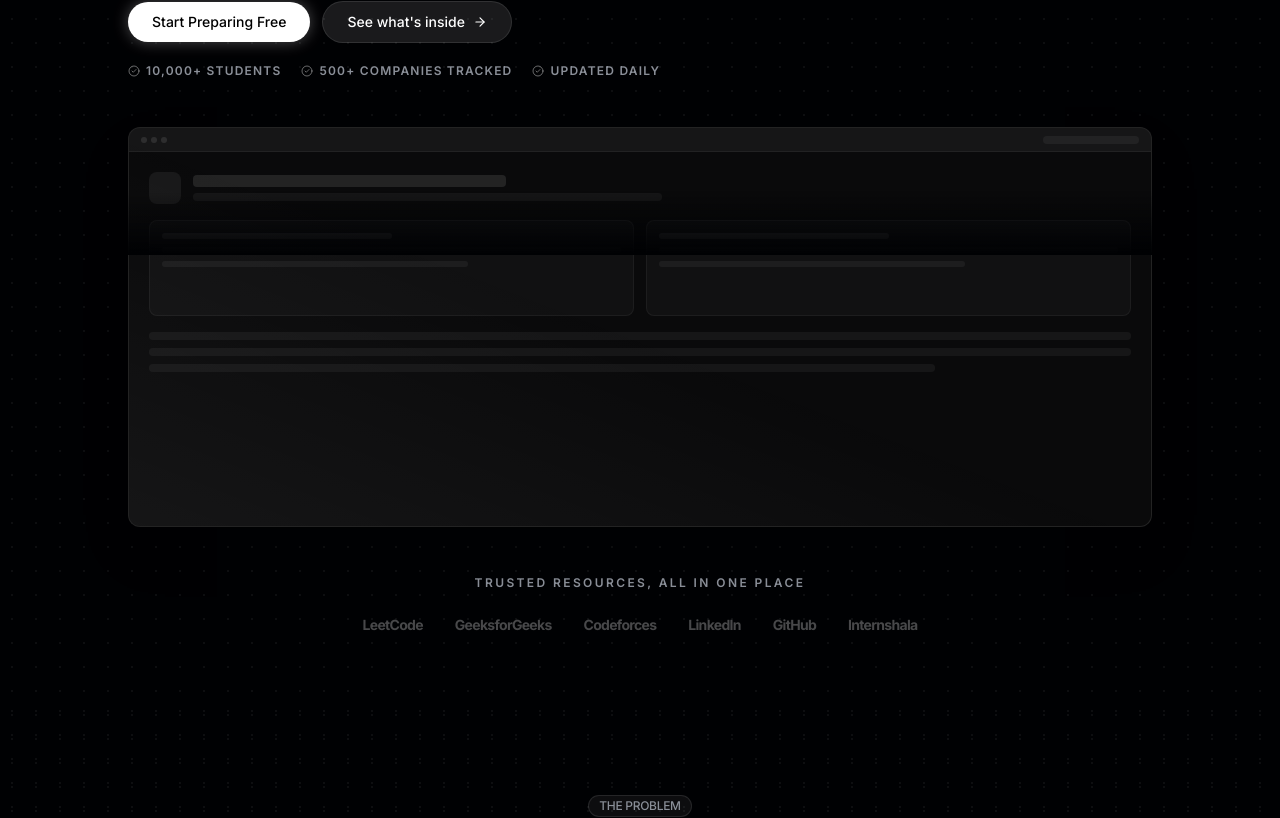
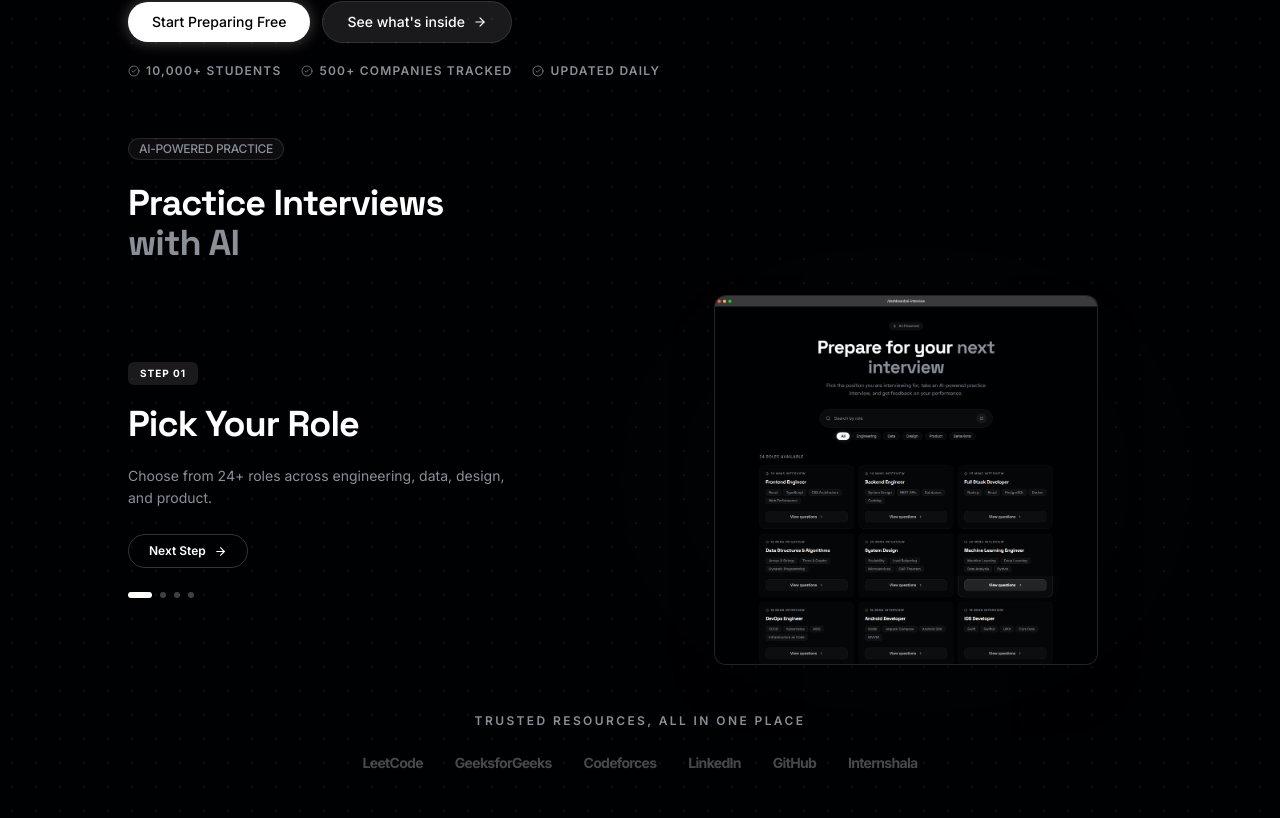
Before and after one commit to Furqan-7/DevPrep, a Next.js app in the folder apps/web/: page / in a window 1280 px wide. Shown: the part 473-1291 px from the top of the page. Built offline with nearby package versions, Linux system fonts and the light colour scheme.

Commit message:
Changed Landing page

```diff
--- a/apps/web/app/page.tsx
+++ b/apps/web/app/page.tsx
@@ -14,6 +14,10 @@ import Image from "next/image";
 import dsaImage from "public/dsa.png";
 import cscoreImage from "public/cscore.png";
 import jobsImage from "public/jobs.png";
+import interview1 from "public/interview1.png";
+import interview2 from "public/interview2.png";
+import interview3 from "public/interview3.png";
+import interview4 from "public/interview4.png";
 
 
 const Button = ({
@@ -120,6 +124,41 @@ const MockupCard = ({ className = "" }: { className?: string }) => (
 
 export default function App() {
   const router = useRouter();
+  const [activeTab, setActiveTab] = useState(0);
+
+  const interviewSteps = [
+    {
+      label: "01 — Pick Your Role",
+      stepLabel: "STEP 01",
+      heading: "Pick Your Role",
+      desc: "Choose from 24+ roles across engineering, data, design, and product.",
+      img: interview1,
+      size: "max-w-sm",
+    },
+    {
+      label: "02 — Review Questions",
+      stepLabel: "STEP 02",
+      heading: "Review Real Questions",
+      desc: "See the most common interview questions for your role before you practice.",
+      img: interview2,
+      size: "max-w-[260px]",
+    },
+    {
+      label: "03 — Allow Access",
+      stepLabel: "STEP 03",
+      heading: "Allow Mic & Camera",
+      desc: "Grant microphone and camera permissions to start your live AI mock interview session.",
+      img: interview3,
+    },
+    {
+      label: "04 — Take the Interview",
+      stepLabel: "STEP 04",
+      heading: "Take the Interview",
+      desc: "Start a live AI-powered mock interview and get instant feedback on your answers.",
+      img: interview4,
+    },
+  ];
+
   return (
     <div id="tech-prep-app" className="relative min-h-screen selection:bg-white selection:text-black dot-background">
       <Nav />
@@ -177,15 +216,65 @@ export default function App() {
             </motion.div>
           </div>
 
-          <motion.div
-            initial={{ opacity: 0, y: 40 }}
-            animate={{ opacity: 1, y: 0 }}
-            transition={{ duration: 0.7, delay: 0.4 }}
-            className="mt-12 relative group"
-          >
-            <div className="absolute inset-0 bg-gradient-to-t from-brand-bg via-transparent to-transparent z-10 h-32 bottom-0" />
-            <MockupCard className="h-[280px] md:h-[400px] w-full" />
-          </motion.div>
+          {/* AI Interview steps */}
+          <div className="mt-14">
+            <div className="mb-8">
+              <SectionLabel>AI-Powered Practice</SectionLabel>
+              <h2 className="text-2xl md:text-4xl font-display font-bold tracking-tight leading-[1.1] mt-3">
+                Practice Interviews
+                <br />
+                <span className="text-brand-muted">with AI</span>
+              </h2>
+            </div>
+            <div className="grid lg:grid-cols-2 gap-10 items-center">
+              {/* Left: text */}
+              <div className="flex flex-col items-start gap-5">
+                <span className="inline-block bg-white/10 text-white text-[10px] font-bold uppercase tracking-widest px-3 py-1 rounded-md">
+                  {interviewSteps[activeTab].stepLabel}
+                </span>
+                <h2 className="text-2xl md:text-4xl font-display font-bold tracking-tight leading-[1.1]">
+                  {interviewSteps[activeTab].heading}
+                </h2>
+                <p className="text-sm text-brand-muted leading-relaxed max-w-sm">
+                  {interviewSteps[activeTab].desc}
+                </p>
+                <button
+                  onClick={() => setActiveTab((activeTab + 1) % interviewSteps.length)}
+                  className="flex items-center gap-2 px-5 py-2 rounded-full border border-white/20 text-xs font-semibold text-white hover:bg-white/10 transition-all duration-200 group/btn mt-1"
+                >
+                  Next Step <ArrowRight size={13} className="group-hover/btn:translate-x-1 transition-transform" />
+                </button>
+                {/* Dot indicators */}
+                <div className="flex items-center gap-2 mt-1">
+                  {interviewSteps.map((_, i) => (
+                    <button
+                      key={i}
+                      onClick={() => setActiveTab(i)}
+                      className={`h-1.5 rounded-full transition-all duration-300 ${
+                        activeTab === i ? "w-6 bg-white" : "w-1.5 bg-white/25 hover:bg-white/50"
+                      }`}
+                    />
+                  ))}
+                </div>
+              </div>
+              {/* Right: screenshot */}
+              <div className="relative min-h-[340px] flex items-center justify-center">
+                <div className="absolute -inset-6 bg-white/5 rounded-full blur-[60px] opacity-20 -z-10" />
+                <div className={`rounded-xl border border-white/10 overflow-hidden shadow-2xl bg-[#0a0a0b] ${
+                  interviewSteps[activeTab].size ? `${interviewSteps[activeTab].size} mx-auto` : "w-full"
+                }`}>
+                  <Image
+                    src={interviewSteps[activeTab].img}
+                    alt={interviewSteps[activeTab].heading}
+                    width={1200}
+                    height={750}
+                    className="w-full"
+                    priority
+                  />
+                </div>
+              </div>
+            </div>
+          </div>
 
           <div className="mt-12 text-center">
             <p className="text-xs font-semibold text-brand-muted uppercase tracking-[0.2em] mb-6">Trusted resources, all in one place</p>
```
